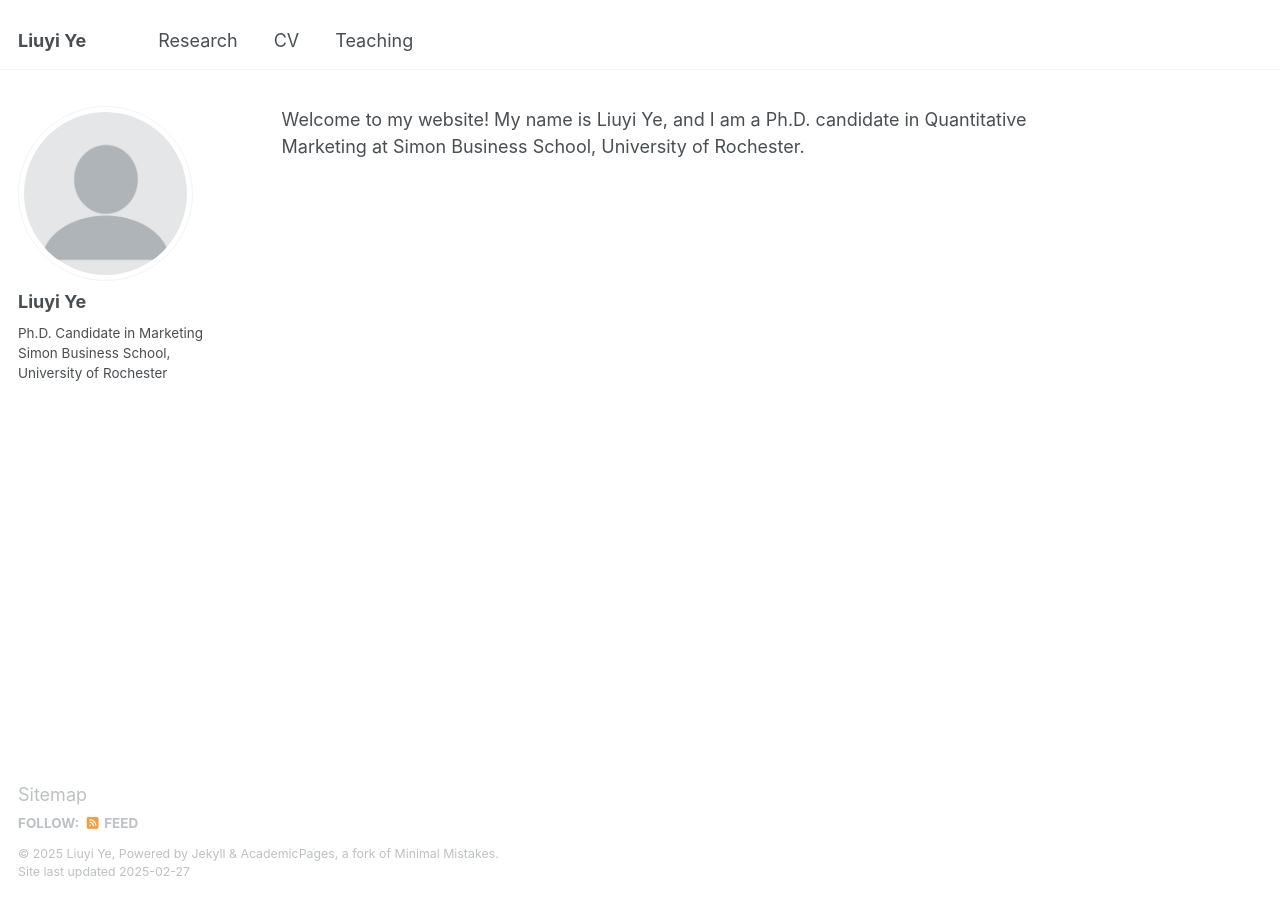
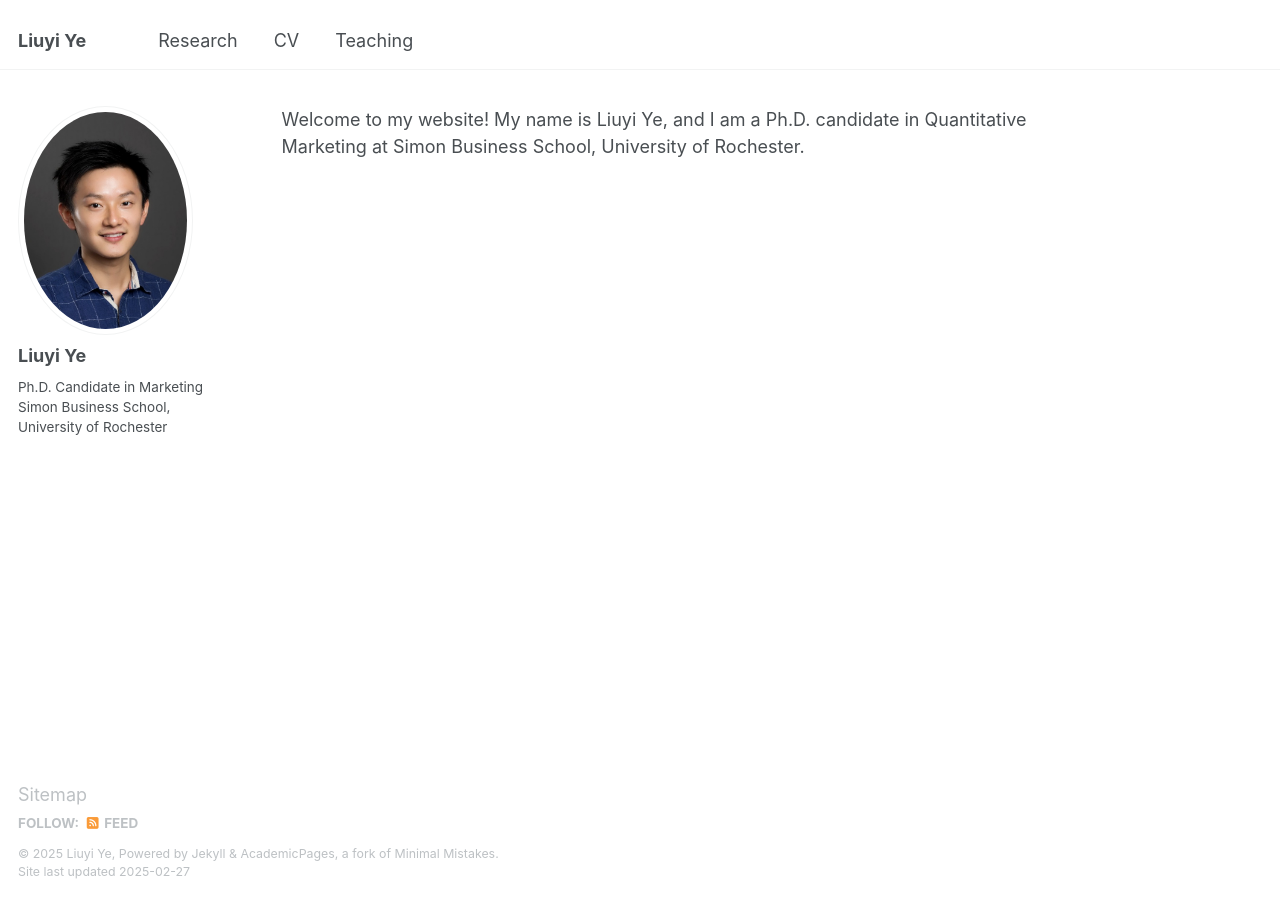
Before and after one commit to jamesyeh111/liuyiye, a Jekyll site: the page built from _pages/about.md, in a window 1280 px wide. Built offline with Jekyll 4.4.1, drawn with Linux system fonts in a browser that asks for light colours.

Commit message:
Update _config.yml

```diff
--- a/_config.yml
+++ b/_config.yml
@@ -25,7 +25,7 @@ repository               : "jamesyeh111/liuyiye.github.io"
 author:
   # Biographic information
   name             : "Liuyi Ye"
-  avatar           : "profile.png"
+  avatar           : "liuyi_headshot.jpg" #"profile.png"
   pronouns         : # example: "she/her"
   bio              : "Ph.D. Candidate in Marketing Simon Business School, University of Rochester"
   employer         : #"Red Brick University"
```
